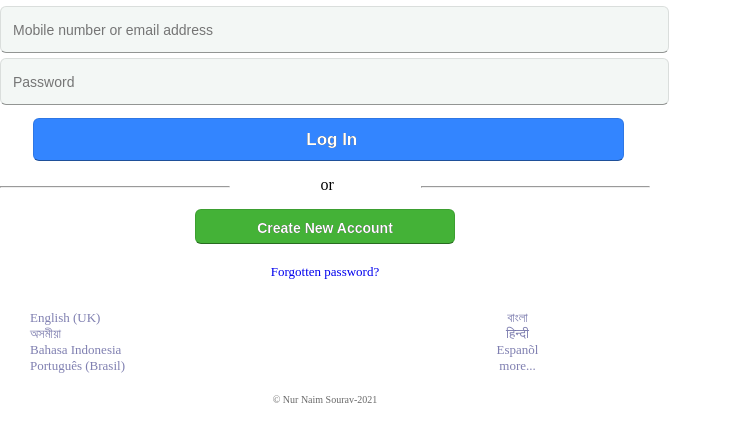
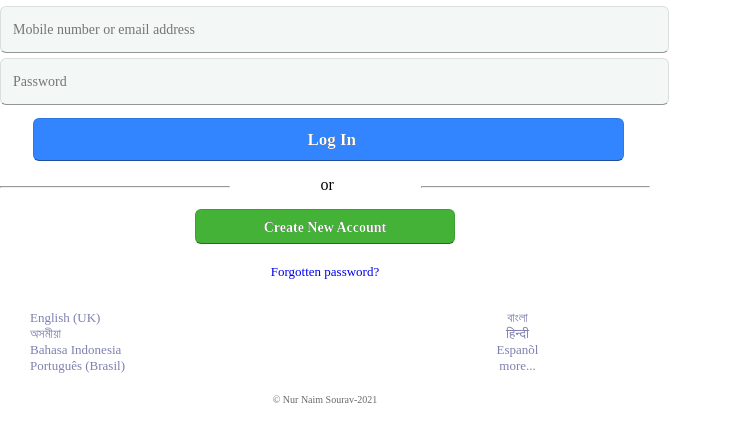
Before and after one commit to Hyper-Code-Lab/FB-ui-clone, a plain HTML site: page index.html in a window 1280 px wide. Shown: the part 79-520 px from the top of the page, without its empty margins (0-732 px from the left). Drawn offline with Linux system fonts and the light colour scheme.

Commit message:
Update style.css

```diff
--- a/style.css
+++ b/style.css
@@ -2,6 +2,7 @@
   padding: 0px;
   margin: 0px;
   width: 100%;
+  font-family: Freight Sans Medium;
 }
 body{
   max-width: 650px;
```
